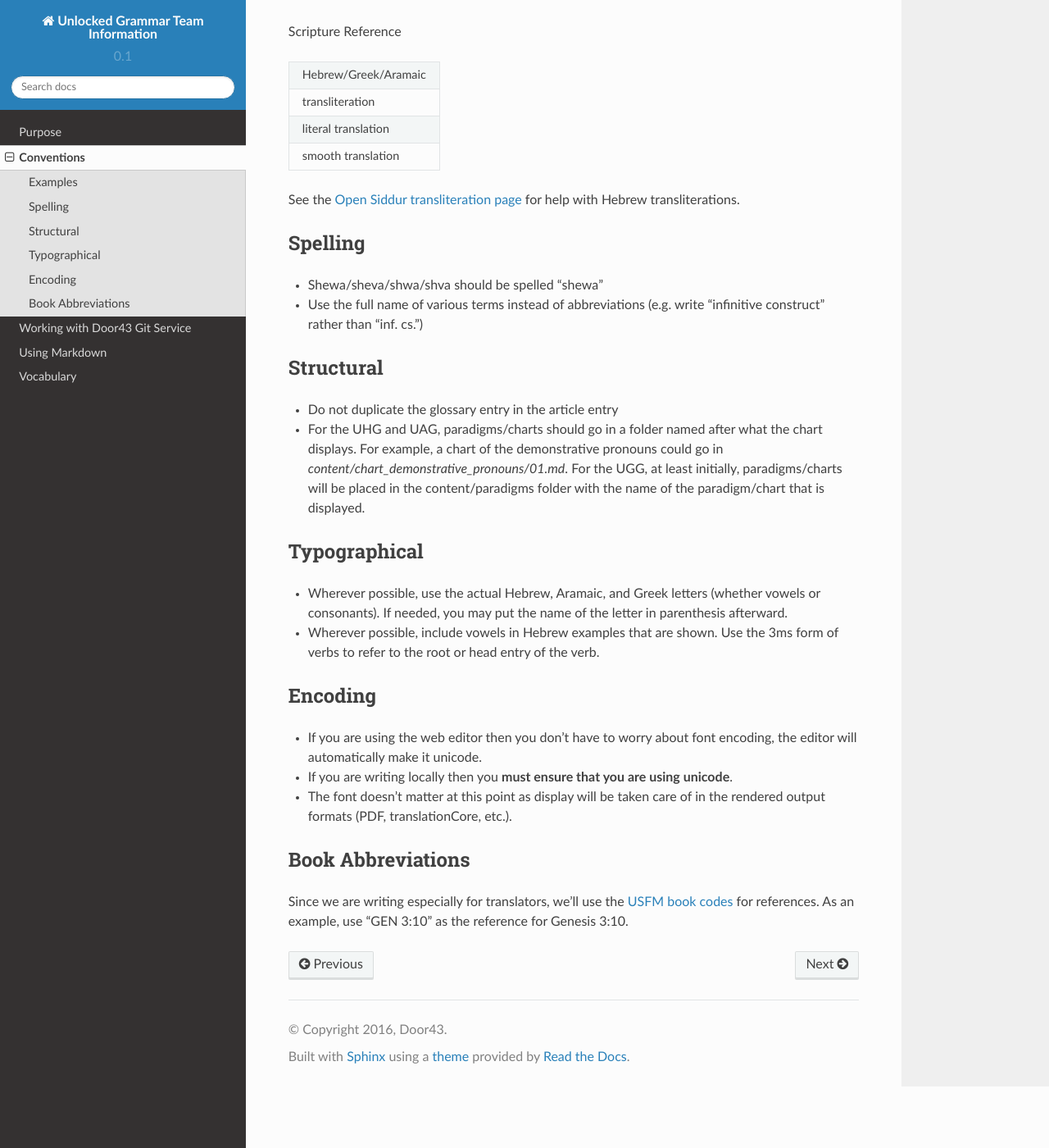
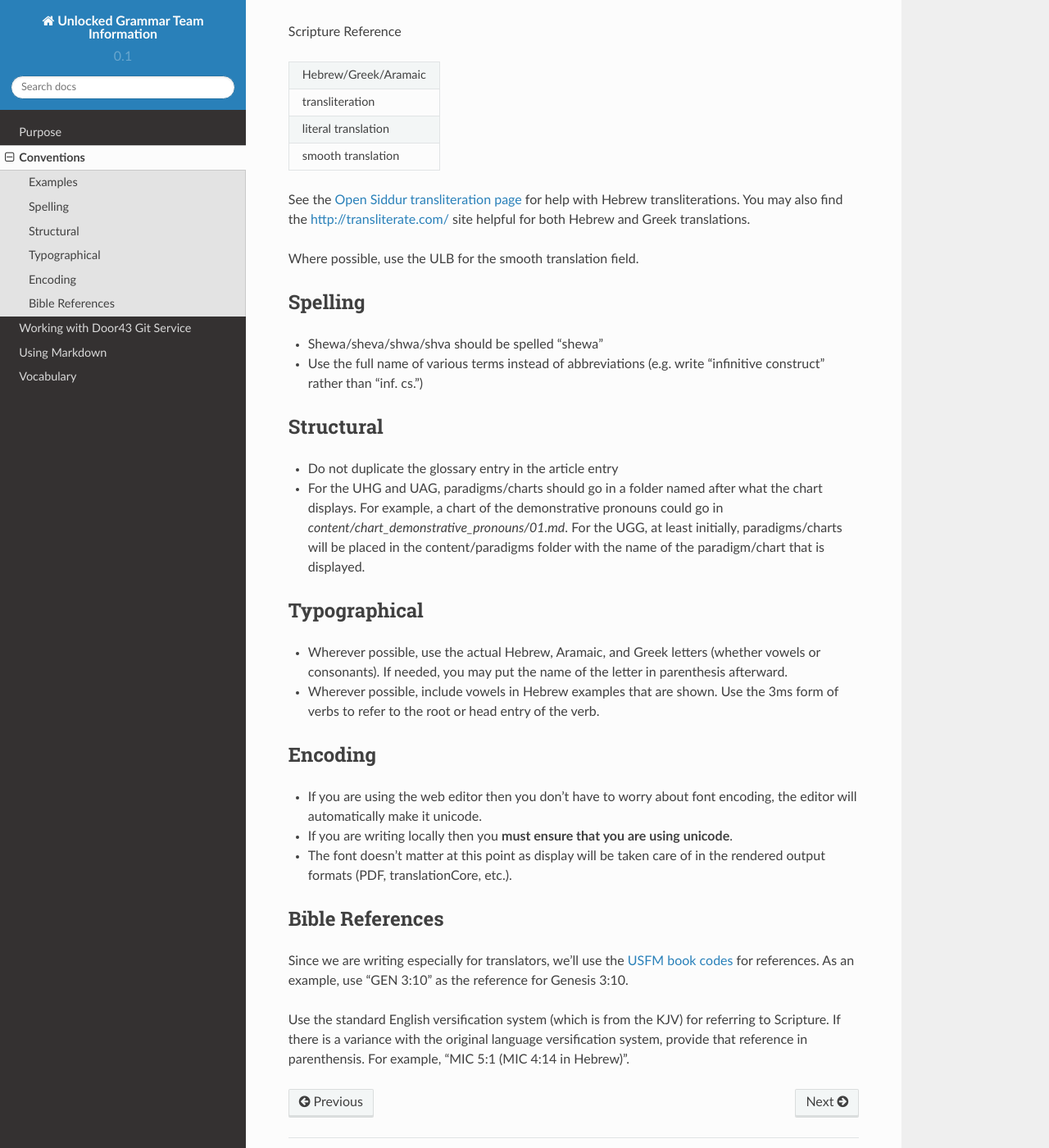
Before and after one commit to unfoldingWord-dev/Unlocked-Grammar-Info, a Sphinx documentation site: the page built from docs/conventions.rst, in a window 1280 px wide and 1400 px high, scrolled down 429 px. Shown: the whole window at 82% size. Built offline with Sphinx 7.4.7 and the Read the Docs theme 2.0.0, drawn with Linux system fonts in a browser that asks for light colours.

Commit message:
updated reference section

```diff
--- a/docs/conventions.rst
+++ b/docs/conventions.rst
@@ -26,7 +26,9 @@ Scripture Reference
 |smooth translation    |
 +----------------------+
 
-See the `Open Siddur transliteration page <http://opensiddur.org/tools/transliterate/>`_ for help with Hebrew transliterations.
+See the `Open Siddur transliteration page <http://opensiddur.org/tools/transliterate/>`_ for help with Hebrew transliterations.  You may also find the http://transliterate.com/ site helpful for both Hebrew and Greek translations.
+
+Where possible, use the ULB for the smooth translation field.
 
 Spelling
 --------
@@ -55,7 +57,9 @@ Encoding
 * If you are writing locally then you **must ensure that you are using unicode**.
 * The font doesn't matter at this point as display will be taken care of in the rendered output formats (PDF, translationCore, etc.).
 
-Book Abbreviations
-------------------
+Bible References
+----------------
 
 Since we are writing especially for translators, we'll use the `USFM book codes <http://ubsicap.github.io/usfm/identification/books.html>`_ for references.  As an example, use "GEN 3:10" as the reference for Genesis 3:10.
+
+Use the standard English versification system (which is from the KJV) for referring to Scripture.  If there is a variance with the original language versification system, provide that reference in parenthensis.  For example, "MIC 5:1 (MIC 4:14 in Hebrew)".
```
